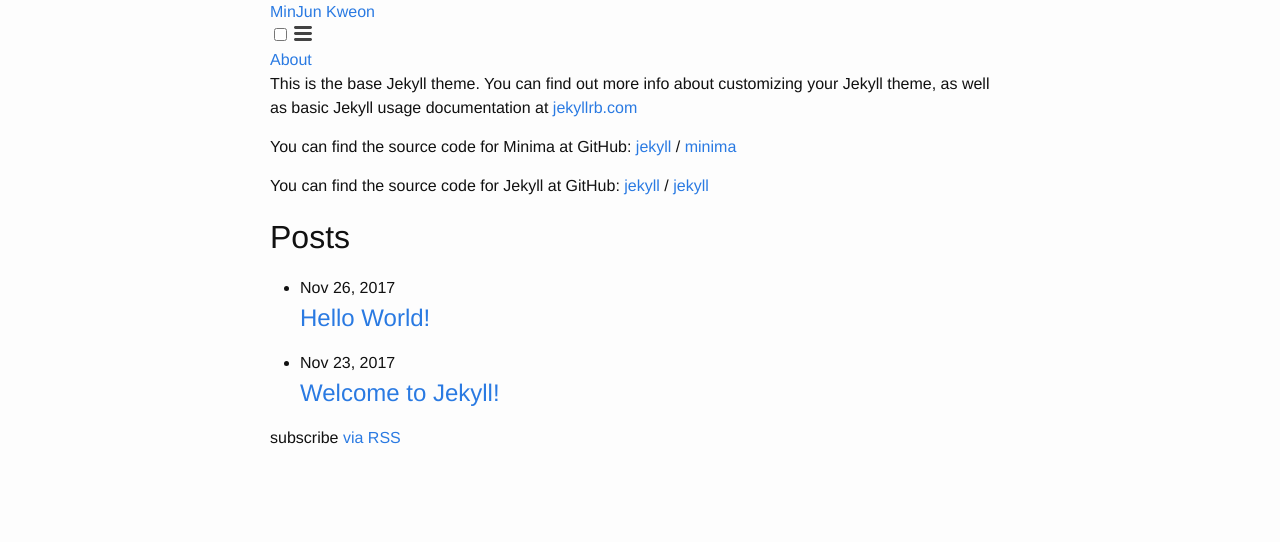
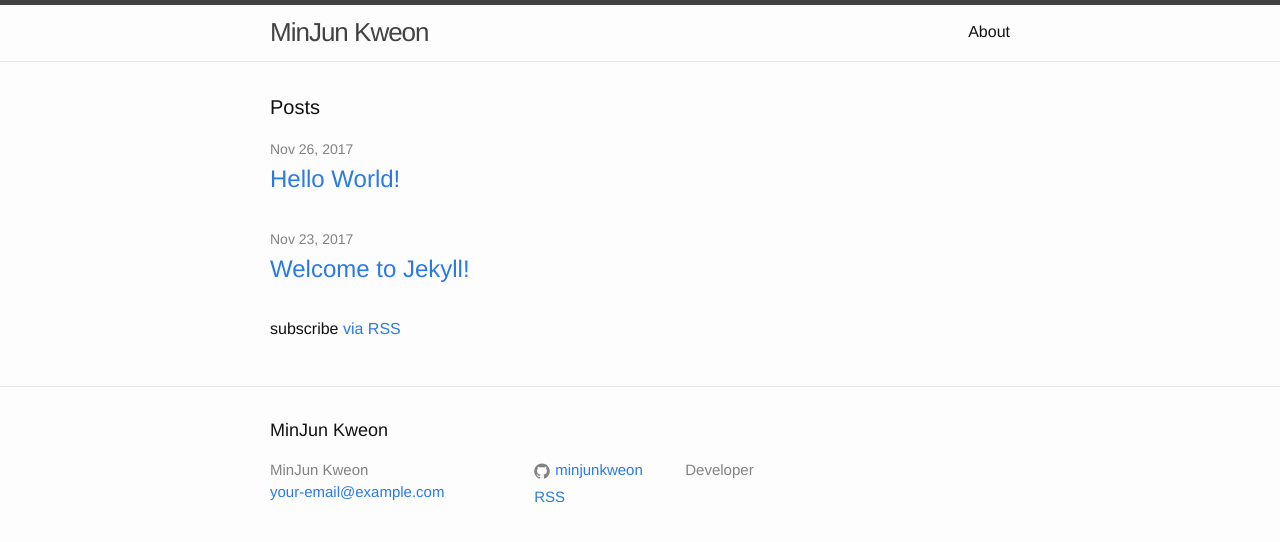
Before and after one commit to MinJunKweon/minjunkweon.github.io, a Jekyll site: the page built from about.md, in a window 1280 px wide. Shown: the top 542 px of the page. Built offline with Jekyll 4.4.1, drawn with Linux system fonts in a browser that asks for light colours.

Commit message:
Construct layout (Home, Post-list, Portfolio) & Apply CSS & Apply footer

```diff
--- a/_config.yml
+++ b/_config.yml
@@ -19,7 +19,6 @@ description: >- # this means to ignore newlines until "baseurl:"
   Developer
 baseurl: "" # the subpath of your site, e.g. /blog
 url: http://minjunkweon.github.io # the base hostname & protocol for your site, e.g. http://example.com
-twitter_username: minjunkweon
 github_username:  minjunkweon
 permalink: pretty
 
--- a/_includes/footer.html
+++ b/_includes/footer.html
@@ -0,0 +1,43 @@
+<footer class="site-footer">
+
+  <div class="wrapper">
+
+    <h2 class="footer-heading">{{ site.title | escape }}</h2>
+
+    <div class="footer-col-wrapper">
+      <div class="footer-col footer-col-1">
+        <ul class="contact-list">
+          <li>
+            {% if site.author %}
+              {{ site.author | escape }}
+            {% else %}
+              {{ site.title | escape }}
+            {% endif %}
+            </li>
+            {% if site.email %}
+            <li><a href="mailto:{{ site.email }}">{{ site.email }}</a></li>
+            {% endif %}
+        </ul>
+      </div>
+
+      <div class="footer-col footer-col-2">
+        <ul class="social-media-list">
+          {% if site.github_username %}
+          <li>
+            {% include icon-github.html username=site.github_username %}
+          </li>
+          {% endif %}
+          <li>
+            <p class="rss-subscribe"><a href="{{ "/feed.xml" | relative_url }}">RSS</a></p>
+          </li>
+        </ul>
+      </div>
+
+      <div class="footer-col footer-col-3">
+        <p>{{ site.description | escape }}</p>
+      </div>
+    </div>
+
+  </div>
+
+</footer>
--- /dev/null
+++ b/_includes/icon-github.html
@@ -0,0 +1 @@
+<a href="https://github.com/{{ include.username }}"><span class="icon icon--github">{% include icon-github.svg %}</span><span class="username">{{ include.username }}</span></a>
--- a/_layouts/home.html
+++ b/_layouts/home.html
@@ -2,9 +2,6 @@
 layout: default
 ---
 <div class="home">
-
-  {{ content }}
-
   <h1 class="page-heading">Posts</h1>
 
   <ul class="post-list">
--- a/_sass/main.scss
+++ b/_sass/home.scss
@@ -47,6 +47,7 @@ $on-laptop:        800px !default;
 
 // Import partials.
 @import
-  "main/base",
-  "main/syntax-highlighting"
+  "home/base",
+  "home/syntax-highlighting",
+  "home/_layout"
 ;
--- /dev/null
+++ b/_sass/home/_layout.scss
@@ -0,0 +1,250 @@
+/**
+ * Site header
+ */
+.site-header {
+  border-top: 5px solid $grey-color-dark;
+  border-bottom: 1px solid $grey-color-light;
+  min-height: $spacing-unit * 1.865;
+
+  // Positioning context for the mobile navigation icon
+  position: relative;
+}
+
+.site-title {
+  @include relative-font-size(1.625);
+  font-weight: 300;
+  line-height: $base-line-height * $base-font-size * 2.25;
+  letter-spacing: -1px;
+  margin-bottom: 0;
+  float: left;
+
+  &,
+  &:visited {
+    color: $grey-color-dark;
+  }
+}
+
+.site-nav {
+  float: right;
+  line-height: $base-line-height * $base-font-size * 2.25;
+
+  .nav-trigger {
+      display: none;
+  }
+
+  .menu-icon {
+    display: none;
+  }
+
+  .page-link {
+    color: $text-color;
+    line-height: $base-line-height;
+
+    // Gaps between nav items, but not on the last one
+    &:not(:last-child) {
+      margin-right: 20px;
+    }
+  }
+
+  @include media-query($on-palm) {
+    position: absolute;
+    top: 9px;
+    right: $spacing-unit / 2;
+    background-color: $background-color;
+    border: 1px solid $grey-color-light;
+    border-radius: 5px;
+    text-align: right;
+
+    label[for="nav-trigger"] {
+      display: block;
+      float: right;
+      width: 36px;
+      height: 36px;
+      z-index: 2;
+      cursor: pointer;
+    }
+
+    .menu-icon {
+      display: block;
+      float: right;
+      width: 36px;
+      height: 26px;
+      line-height: 0;
+      padding-top: 10px;
+      text-align: center;
+
+      > svg path {
+        fill: $grey-color-dark;
+      }
+    }
+
+    input ~ .trigger {
+      clear: both;
+      display: none;
+    }
+
+    input:checked ~ .trigger {
+      display: block;
+      padding-bottom: 5px;
+    }
+
+    .page-link {
+      display: block;
+      padding: 5px 10px;
+
+      &:not(:last-child) {
+        margin-right: 0;
+      }
+      margin-left: 20px;
+    }
+  }
+}
+
+
+
+/**
+ * Site footer
+ */
+.site-footer {
+  border-top: 1px solid $grey-color-light;
+  padding: $spacing-unit 0;
+}
+
+.footer-heading {
+  @include relative-font-size(1.125);
+  margin-bottom: $spacing-unit / 2;
+}
+
+.contact-list,
+.social-media-list {
+  list-style: none;
+  margin-left: 0;
+}
+
+.footer-col-wrapper {
+  @include relative-font-size(0.9375);
+  color: $grey-color;
+  margin-left: -$spacing-unit / 2;
+  @extend %clearfix;
+}
+
+.footer-col {
+  float: left;
+  margin-bottom: $spacing-unit / 2;
+  padding-left: $spacing-unit / 2;
+}
+
+.footer-col-1 {
+  width: -webkit-calc(35% - (#{$spacing-unit} / 2));
+  width:         calc(35% - (#{$spacing-unit} / 2));
+}
+
+.footer-col-2 {
+  width: -webkit-calc(20% - (#{$spacing-unit} / 2));
+  width:         calc(20% - (#{$spacing-unit} / 2));
+}
+
+.footer-col-3 {
+  width: -webkit-calc(45% - (#{$spacing-unit} / 2));
+  width:         calc(45% - (#{$spacing-unit} / 2));
+}
+
+@include media-query($on-laptop) {
+  .footer-col-1,
+  .footer-col-2 {
+    width: -webkit-calc(50% - (#{$spacing-unit} / 2));
+    width:         calc(50% - (#{$spacing-unit} / 2));
+  }
+
+  .footer-col-3 {
+    width: -webkit-calc(100% - (#{$spacing-unit} / 2));
+    width:         calc(100% - (#{$spacing-unit} / 2));
+  }
+}
+
+@include media-query($on-palm) {
+  .footer-col {
+    float: none;
+    width: -webkit-calc(100% - (#{$spacing-unit} / 2));
+    width:         calc(100% - (#{$spacing-unit} / 2));
+  }
+}
+
+
+
+/**
+ * Page content
+ */
+.page-content {
+  padding: $spacing-unit 0;
+}
+
+.page-heading {
+  @include relative-font-size(1.25);
+}
+
+.post-list {
+  margin-left: 0;
+  list-style: none;
+
+  > li {
+    margin-bottom: $spacing-unit;
+  }
+}
+
+.post-meta {
+  font-size: $small-font-size;
+  color: $grey-color;
+}
+
+.post-link {
+  display: block;
+  @include relative-font-size(1.5);
+}
+
+
+
+/**
+ * Posts
+ */
+.post-header {
+  margin-bottom: $spacing-unit;
+}
+
+.post-title {
+  @include relative-font-size(2.625);
+  letter-spacing: -1px;
+  line-height: 1;
+
+  @include media-query($on-laptop) {
+    @include relative-font-size(2.25);
+  }
+}
+
+.post-content {
+  margin-bottom: $spacing-unit;
+
+  h2 {
+    @include relative-font-size(2);
+
+    @include media-query($on-laptop) {
+      @include relative-font-size(1.75);
+    }
+  }
+
+  h3 {
+    @include relative-font-size(1.625);
+
+    @include media-query($on-laptop) {
+      @include relative-font-size(1.375);
+    }
+  }
+
+  h4 {
+    @include relative-font-size(1.25);
+
+    @include media-query($on-laptop) {
+      @include relative-font-size(1.125);
+    }
+  }
+}
--- a/assets/main.scss
+++ b/assets/main.scss
@@ -1,4 +1,3 @@
 ---
-# Main SCSS file
 ---
-@import "main"
+@import "home"
```
Also changed, not shown: _layouts/portfolio.html (added, +20 -0 lines), portfolio.md (added, +3 -0 lines), _includes/icon-github.svg (added), _includes/portfoilo-header.html (added), _layouts/postlist.html (added), _sass/home/base.scss (renamed from _sass/main/base.scss), _sass/home/syntax-highlighting.scss (renamed from _sass/main/syntax-highlighting.scss), _sass/portfolio.scss (added).
